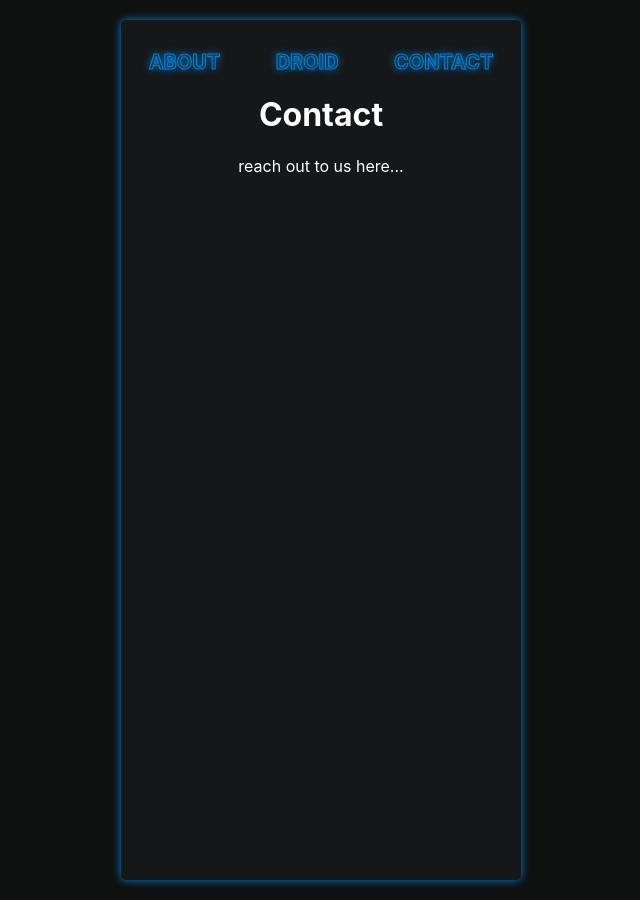
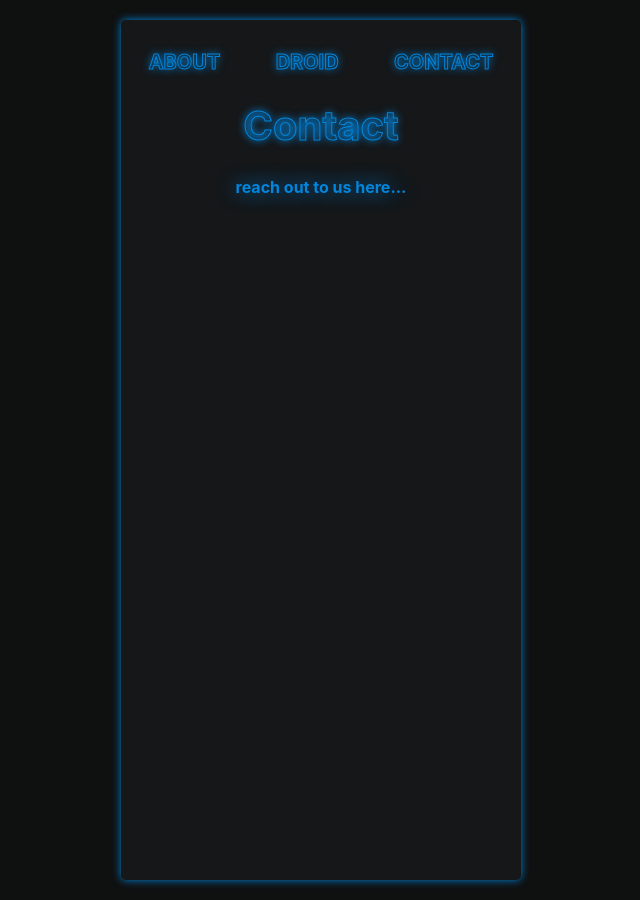
Before and after one commit to jas112/REACT-STUDY-Router-EX1, a React (Create React App) app: page /contact in a window 1280 px wide. Shown: the whole page, without its empty margins (319-959 px from the left). Built offline with nearby package versions, Linux system fonts and the light colour scheme.

Commit message:
modifications to Page component files... added more stying

```diff
--- a/src/App.css
+++ b/src/App.css
@@ -41,6 +41,22 @@
   border-radius: 5px;
 }
 
+.pageTitle{
+  font-size: 40px;
+  font-weight: bold;
+  color: #0385dc;
+  -webkit-text-fill-color: transparent;
+  -webkit-text-stroke: 1px;
+  text-shadow: 0px 0px 19px #0385dc;
+  animation: pageTitleGlow 1s ease-in-out infinite;
+}
+
+.pageDetail{
+  font-weight: bold;
+  color: #0385dc;
+  text-shadow: 0px 0px 19px #0385dc;
+}
+
 @keyframes App-logo-spin {
   from {
     transform: rotate(0deg);
@@ -49,3 +65,9 @@
     transform: rotate(360deg);
   }
 }
+
+@keyframes pageTitleGlow {
+  0%{text-shadow: 0px 0px 19px #0385dc;}
+  50%{text-shadow: 0px 0px 9px #0385dc;}
+  100%{text-shadow: 0px 0px 19px #0385dc;}
+}
--- a/src/pages/About.js
+++ b/src/pages/About.js
@@ -4,8 +4,8 @@ class About extends Component {
   render() {
     return (
       <div>
-        <h1>About</h1>
-        <div>learn more here...</div>
+        <h1 className='pageTitle'>About</h1>
+        <div className='pageDetail'>learn more here...</div>
       </div>
     )
   }
--- a/src/pages/Contact.js
+++ b/src/pages/Contact.js
@@ -4,8 +4,8 @@ class Contact extends Component {
   render() {
     return (
     <div>
-        <h1>Contact</h1>
-        <div>reach out to us here...</div>
+        <h1 className='pageTitle'>Contact</h1>
+        <div className='pageDetail'>reach out to us here...</div>
       </div>
     )
   }
--- a/src/pages/Droid.js
+++ b/src/pages/Droid.js
@@ -6,8 +6,8 @@ class Droid extends Component {
     let imgURL = 'https://images.unsplash.com/photo-1539606328118-80c679838702?ixlib=rb-1.2.1&ixid=MnwxMjA3fDB8MHxwaG90by1wYWdlfHx8fGVufDB8fHx8&auto=format&fit=crop&w=1827&q=80';
     return (
       <div>
-        <h1>Droid</h1>
-        <div>your droid is stored here...</div>
+        <h1 className='pageTitle'>Droid</h1>
+        <div className='pageDetail'>your droid is stored here...</div>
         <div>
           <img src={imgURL} className='Droid-img' alt='Droid Image by Alec Favale on Unsplash' title='Droid Image by Alec Favale on Unsplash' />
         </div>
```
